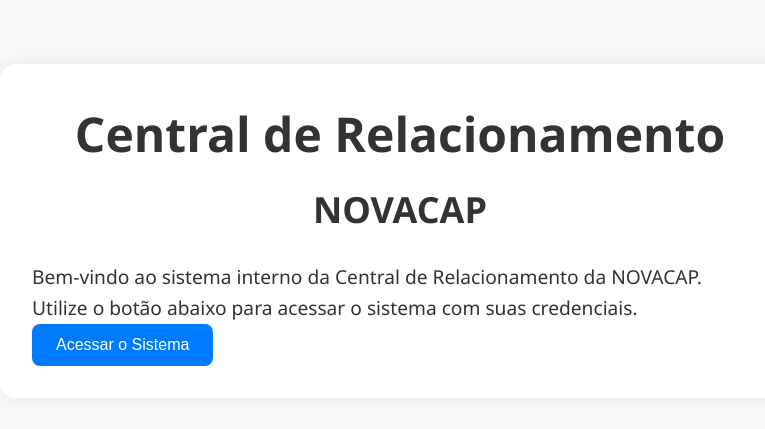
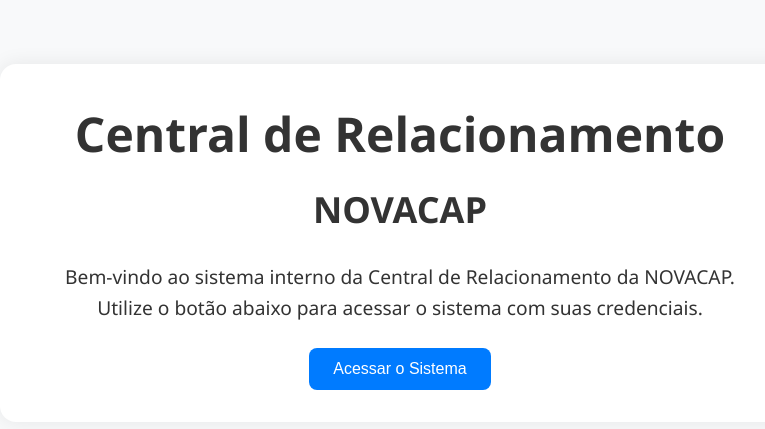
Before and after one commit to PadawanXXVI/cr_novacap, a Flask app: page / in a window 1280 px wide. Shown: the top 429 px of the page, without its empty margins (240-1005 px from the left). Run offline with Flask 3, Linux system fonts and the light colour scheme.

Commit message:
Ajuste de layout: centralização dos textos e botão na tela index.html para melhor equilíbrio visual

```diff
--- a/app/templates/index.html
+++ b/app/templates/index.html
@@ -8,14 +8,14 @@
 </head>
 <body>
 
-    <div class="container">
+    <div class="container" style="text-align: center;">
         <h1>Central de Relacionamento</h1>
         <h2>NOVACAP</h2>
         <p>Bem-vindo ao sistema interno da Central de Relacionamento da NOVACAP.</p>
         <p>Utilize o botão abaixo para acessar o sistema com suas credenciais.</p>
 
         <a href="{{ url_for('login') }}">
-            <button class="btn-primary">Acessar o Sistema</button>
+            <button class="btn-primary" style="margin-top: 1.5rem;">Acessar o Sistema</button>
         </a>
     </div>
 
```
